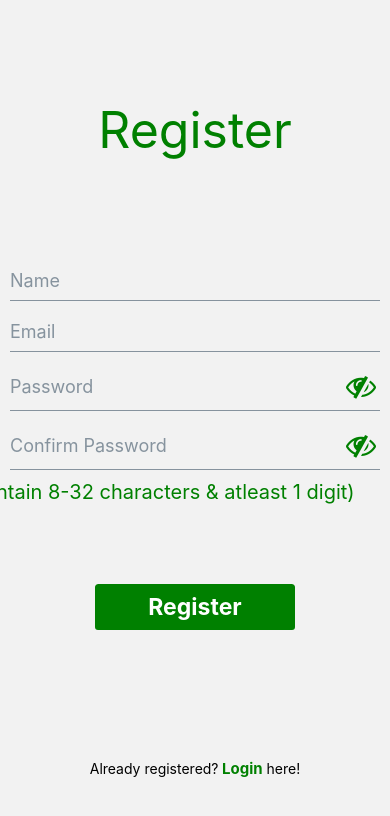
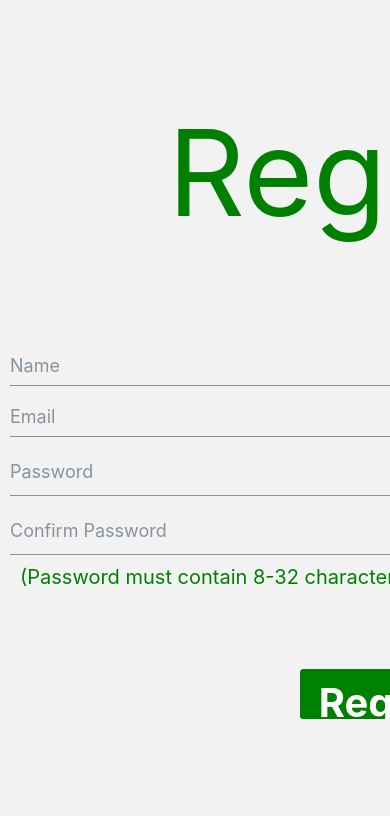
Before and after one commit to Yousuf-Mohammad/ramadanPlanner-mobileApp, a React Native app: screen /Register in a window 390 px wide. Shown: the top 816 px of the page. Built offline with nearby package versions, Linux system fonts and the light colour scheme.

Commit message:
custom fonts

```diff
--- /dev/null
+++ b/assets/dimensions/fonts.js
@@ -0,0 +1,11 @@
+import {convert} from './dimensions';
+
+// todo: covert all fonts to MUST use fontsize
+// incase device is set to differet fontsize
+export const FontSize = {
+  title: convert(150),
+  mgsBottom: convert(35),
+  btnTitle: convert(50),
+  hint: convert(25),
+  dateTxt: convert(70),
+};
--- a/components/AuthScreens/AuthenticationForm.js
+++ b/components/AuthScreens/AuthenticationForm.js
@@ -11,6 +11,7 @@ import {Input, Button} from 'react-native-elements';
 
 import {convert} from '../../assets/dimensions/dimensions';
 import {colors} from '../../assets/colors/colors';
+import {FontSize} from '../../assets/dimensions/fonts';
 
 const AuthenticationForm = ({
   errorMessage,
@@ -59,10 +60,9 @@ const AuthenticationForm = ({
     // onSubmit();
   };
 
+  // todo: error disappear on reattempt and after 5 sec!
   return (
-    <ScrollView
-      style={styles.root.style}
-      contentContainerStyle={styles.root.containerStyle}>
+    <ScrollView contentContainerStyle={styles.root.containerStyle}>
       <Text style={styles.titleTop}>{title}</Text>
 
       <View style={styles.form}>
@@ -136,7 +136,13 @@ const AuthenticationForm = ({
           </Text>
         </View>
 
-        {err !== '' ? <Text style={styles.err}>{err}</Text> : <Text />}
+        {err !== '' ? (
+          <View style={styles.err.errContainer}>
+            <Text style={styles.err.msg}>{err}</Text>
+          </View>
+        ) : (
+          <Text />
+        )}
 
         <Button
           title={btnTitle}
@@ -174,9 +180,8 @@ export default AuthenticationForm;
 
 const styles = StyleSheet.create({
   root: {
-    style: {width: '100%'},
     containerStyle: {
-      width: '100%',
+      width: convert(1000),
       alignItems: 'center',
       justifyContent: 'center',
       // borderWidth: 1,
@@ -185,7 +190,7 @@ const styles = StyleSheet.create({
   },
   form: {
     flex: 1,
-    width: '100%',
+    width: convert(1000),
     alignItems: 'center',
     justifyContent: 'center',
     // borderWidth: 1,
@@ -193,7 +198,7 @@ const styles = StyleSheet.create({
   },
   titleTop: {
     marginVertical: 100,
-    fontSize: 50,
+    fontSize: FontSize.title,
     color: colors.light.PRIMARY,
     // backgroundColor: 'green',
   },
@@ -208,14 +213,14 @@ const styles = StyleSheet.create({
   },
   titleBottom: {color: colors.light.BLACK},
   touchtitleBottom: {
-    fontSize: 15,
+    fontSize: FontSize.mgsBottom,
     fontWeight: 'bold',
     color: colors.light.PRIMARY,
   },
   error: {color: colors.light.ERROR},
   btn: {
     buttonStyle: {backgroundColor: colors.light.PRIMARY},
-    titleStyle: {fontWeight: 'bold', fontSize: 23},
+    titleStyle: {fontWeight: 'bold', fontSize: FontSize.btnTitle},
     containerStyle: {
       marginHorizontal: 50,
       height: 50,
@@ -224,8 +229,19 @@ const styles = StyleSheet.create({
       marginTop: 80,
     },
   },
-  err: {color: colors.light.ERROR},
-  info: {color: colors.light.PRIMARY, fontSize: convert(25)},
+  err: {
+    msg: {
+      color: colors.light.ERROR,
+    },
+    errContainer: {
+      width: convert(1000),
+      alignItems: 'center',
+      marginTop: convert(25),
+      // borderWidth: 1,
+      // borderColor: 'black',
+    },
+  },
+  info: {color: colors.light.PRIMARY, fontSize: FontSize.hint},
   infoContainer: {
     width: convert(1000),
     paddingLeft: convert(25),
--- a/components/CustomHeader/DateCircle.js
+++ b/components/CustomHeader/DateCircle.js
@@ -3,6 +3,7 @@ import {StyleSheet, Text, View} from 'react-native';
 
 import {convert} from '../../assets/dimensions/dimensions';
 import {colors} from '../../assets/colors/colors';
+import {FontSize} from '../../assets/dimensions/fonts';
 
 const DateCircle = ({date}) => {
   return (
@@ -38,7 +39,7 @@ const styles = StyleSheet.create({
   text: {color: colors.light.BLACK},
   dateTxt: {
     color: colors.light.BLACK,
-    fontSize: convert(80),
+    fontSize: FontSize.dateTxt,
     fontWeight: 'bold',
   },
 });
--- a/screens/Login.js
+++ b/screens/Login.js
@@ -57,12 +57,15 @@ const Login = ({navigation}) => {
   const onSubmit = input => {
     // console.log('screen: login: input ->', input);
 
-    if (validation(input)) {
-      dispatch(setArabicDate(hijri));
+    // handle wrong input
+    if (!validation(input)) {
+      // return;
+    }
 
-      // todo: auth logic!
-      navigation.navigate('Home');
-    }
+    // todo: auth logic!
+    dispatch(setArabicDate(hijri));
+
+    navigation.navigate('Home');
   };
 
   const navHandler = () => {
--- a/screens/Register.js
+++ b/screens/Register.js
@@ -36,10 +36,13 @@ const Register = ({navigation}) => {
   const onSubmit = input => {
     // console.log('screen: register: input ->', input);
 
-    if (validation(input)) {
-      // todo: registration logic!
-      navigation.navigate('Login');
+    // handle wrong input
+    if (!validation(input)) {
+      // return;
     }
+
+    // todo: registration logic!
+    navigation.navigate('Login');
   };
 
   return (
```
